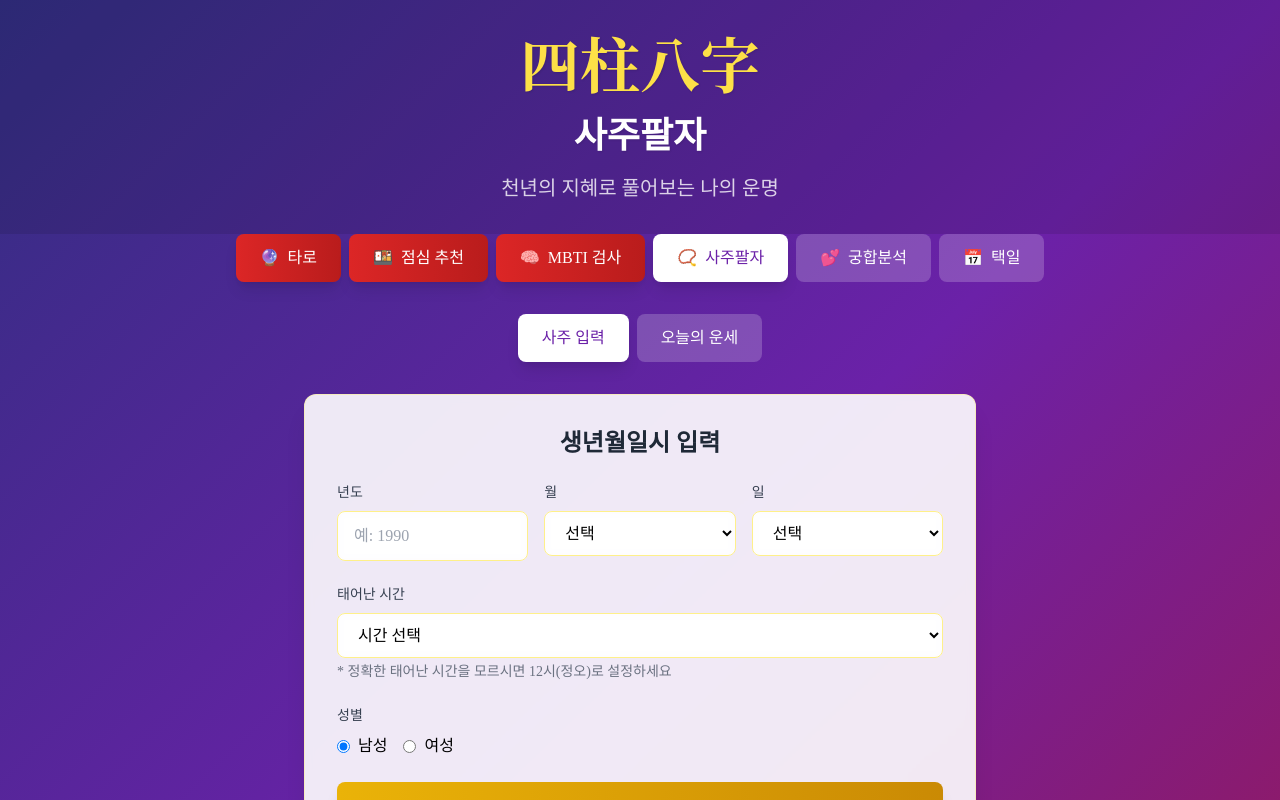
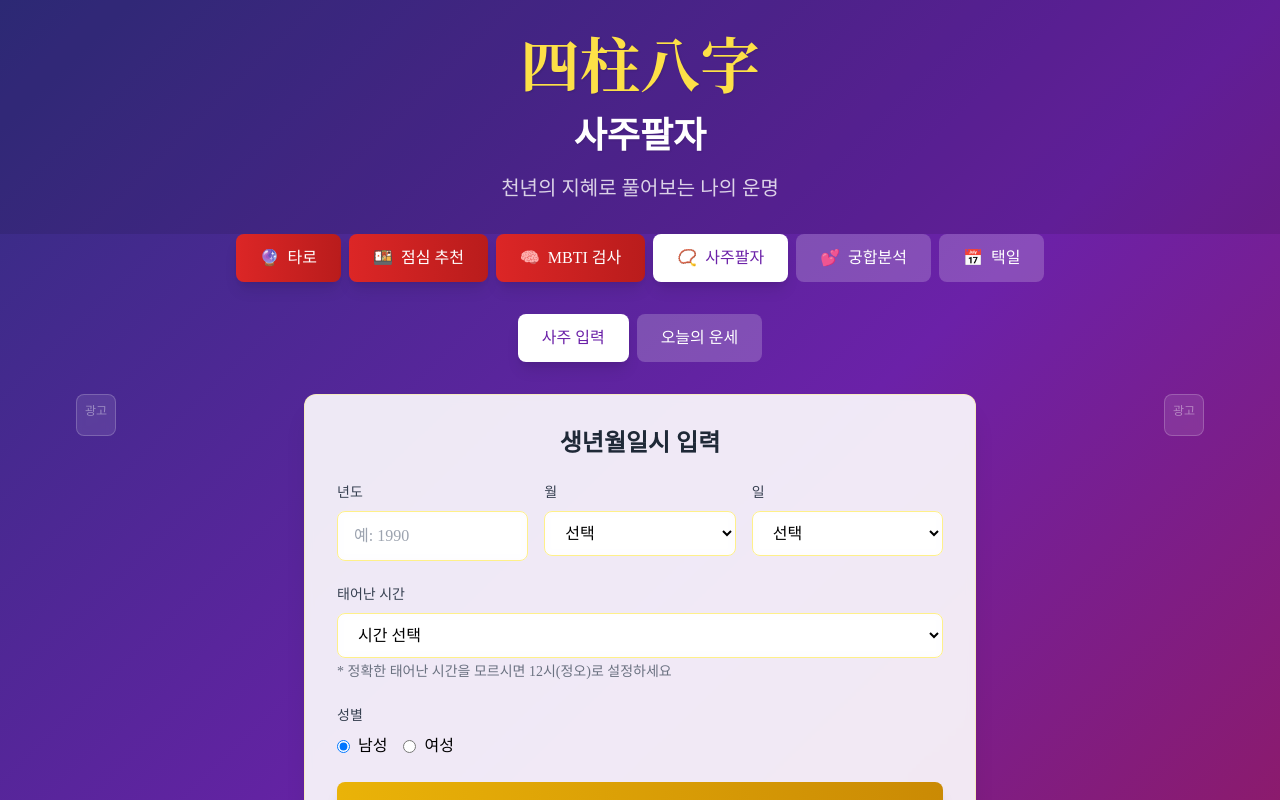
Before and after one commit to woojin-ai/saju, a Next.js app: page / in a window 1280 px wide. Shown: the top 800 px of the page. Built offline with nearby package versions, Linux system fonts and the light colour scheme.

Commit message:
카카오 애드핏 광고 사이드바 추가

```diff
--- /dev/null
+++ b/src/components/KakaoAdfit.tsx
@@ -0,0 +1,31 @@
+import { useEffect, useRef } from 'react'
+
+interface KakaoAdfitProps {
+  className?: string
+}
+
+declare global {
+  interface Window {
+    kakaoAdfitLoaded?: boolean
+  }
+}
+
+export default function KakaoAdfit({ className = '' }: KakaoAdfitProps) {
+  const insRef = useRef<HTMLDivElement>(null)
+
+  useEffect(() => {
+    // SDK는 _document.tsx에서 로드됨 - ins 태그만 렌더링하면 자동 적용
+  }, [])
+
+  return (
+    <div className={`flex justify-center items-start ${className}`}>
+      <ins
+        className="kakao_ad_area"
+        style={{ display: 'none' }}
+        data-ad-unit="DAN-b1xM3yfAHSGRrEka"
+        data-ad-width="160"
+        data-ad-height="600"
+      />
+    </div>
+  )
+}
--- a/src/pages/_document.tsx
+++ b/src/pages/_document.tsx
@@ -12,6 +12,7 @@ export default function Document() {
         />
         <meta name="description" content="한국 전통 사주팔자 해석 웹사이트" />
         <link rel="icon" href="/favicon.ico" />
+        <script type="text/javascript" src="//t1.daumcdn.net/kas/static/ba.min.js" async></script>
       </Head>
       <body>
         <Main />
--- a/src/pages/index.tsx
+++ b/src/pages/index.tsx
@@ -5,6 +5,7 @@ import SajuForm from '@/components/SajuForm'
 import SajuResult from '@/components/SajuResult'
 import TodayFortune from '@/components/TodayFortune'
 import Navigation from '@/components/Navigation'
+import KakaoAdfit from '@/components/KakaoAdfit'
 import { calculateSaju, analyzeSaju } from '@/utils/sajuLogic'
 import type { BirthInfo, SajuData, SajuAnalysis } from '@/utils/sajuLogic'
 
@@ -113,6 +114,17 @@ export default function Home() {
 
         {/* 메인 콘텐츠 */}
         <main className="container mx-auto px-4 pb-16">
+          {/* 3단 레이아웃: 좌측 광고 | 콘텐츠 | 우측 광고 */}
+          <div className="flex gap-4 items-start justify-center">
+            {/* 좌측 사이드바 광고 */}
+            <aside className="hidden xl:flex flex-col items-center w-40 flex-shrink-0 sticky top-4">
+              <div className="bg-white/10 backdrop-blur-sm rounded-lg p-2 border border-white/20">
+                <p className="text-white/40 text-xs text-center mb-2">광고</p>
+                <KakaoAdfit />
+              </div>
+            </aside>
+
+          <div className="flex-1 min-w-0">
           <motion.div
             key={activeTab}
             initial={{ opacity: 0, x: 20 }}
@@ -149,6 +161,16 @@ export default function Home() {
               </div>
             )}
           </motion.div>
+          </div>
+
+            {/* 우측 사이드바 광고 */}
+            <aside className="hidden xl:flex flex-col items-center w-40 flex-shrink-0 sticky top-4">
+              <div className="bg-white/10 backdrop-blur-sm rounded-lg p-2 border border-white/20">
+                <p className="text-white/40 text-xs text-center mb-2">광고</p>
+                <KakaoAdfit />
+              </div>
+            </aside>
+          </div>
         </main>
 
         {/* 푸터 */}
```
